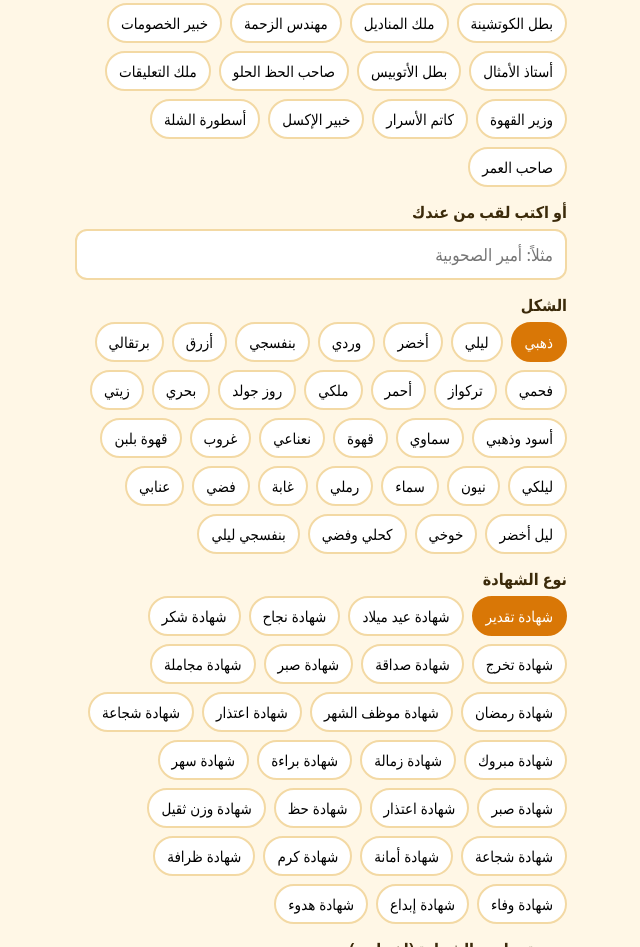
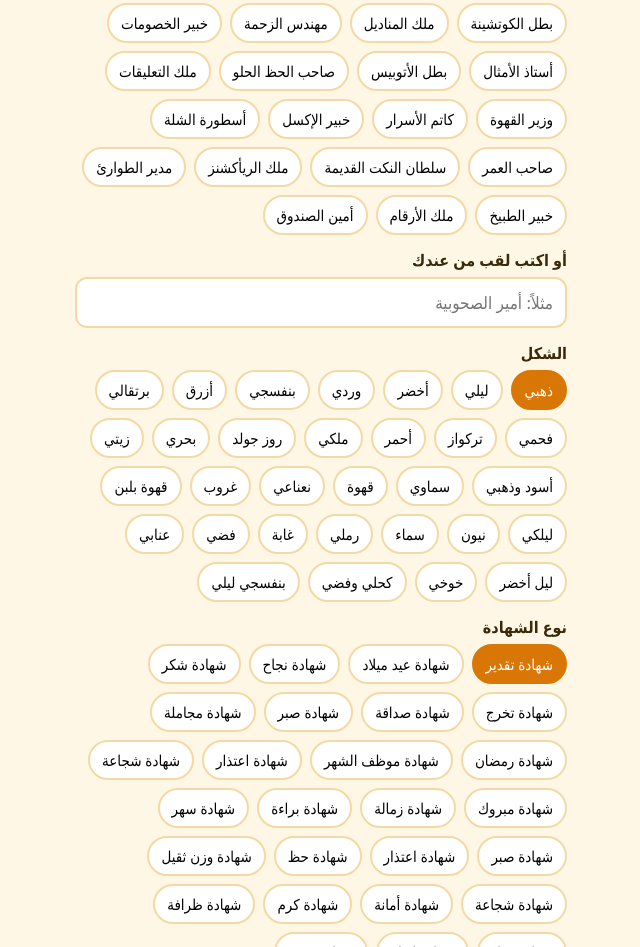
Before and after one commit to mohamedelsayed16399-bit/shahada, a plain HTML site: page index.html in a window 1280 px wide. Shown: the part 1965-2912 px from the top of the page, without its empty margins (319-959 px from the left). Drawn offline with Linux system fonts and the light colour scheme.

Commit message:
Update index.html

```diff
--- a/index.html
+++ b/index.html
@@ -220,7 +220,13 @@ var T=[
 ["كاتم الأسرار","بيسمع كل الحكايات وبيقول «ولا كلمة» وبعدين يحكيها"],
 ["خبير الإكسل","عنده جدول لأي حاجة حتى خروجة آخر الأسبوع"],
 ["أسطورة الشلة","كل شلة محتاجة واحد زيه، ومحدش بيعترف"],
-["صاحب العمر","وجوده بيحسسك إن الدنيا لسه بخير"]
+["صاحب العمر","وجوده بيحسسك إن الدنيا لسه بخير"],
+["سلطان النكت القديمة","بيحكي نكتة من 2008 وبيضحك عليها أكتر منك"],
+["ملك الريأكشنز","وشه لوحده بيرد على أي خبر من غير كلام"],
+["مدير الطوارئ","أي مصيبة بتحصل بيكون أول واحد عارف الحل ومش هيعمله"],
+["خبير الطبيخ","بيعرف أسرار الأكل وبيقولها بعد ما الأكل يخلص"],
+["ملك الأرقام","بيحفظ كل رقم تليفون وبينسى عيد ميلادك"],
+["أمين الصندوق","بيجمع الفلوس من الشلة وبيصرفها على الأكل بأمانة"]
 ];
 var TH=[
 {n:"ذهبي",bg1:"#fff7e6",bg2:"#fde8b3",bd:"#b45309",h:"#92400e",sub:"#a16207",txt:"#3b2a0a",acc:"#d97706",ti:"#b45309"},
```
